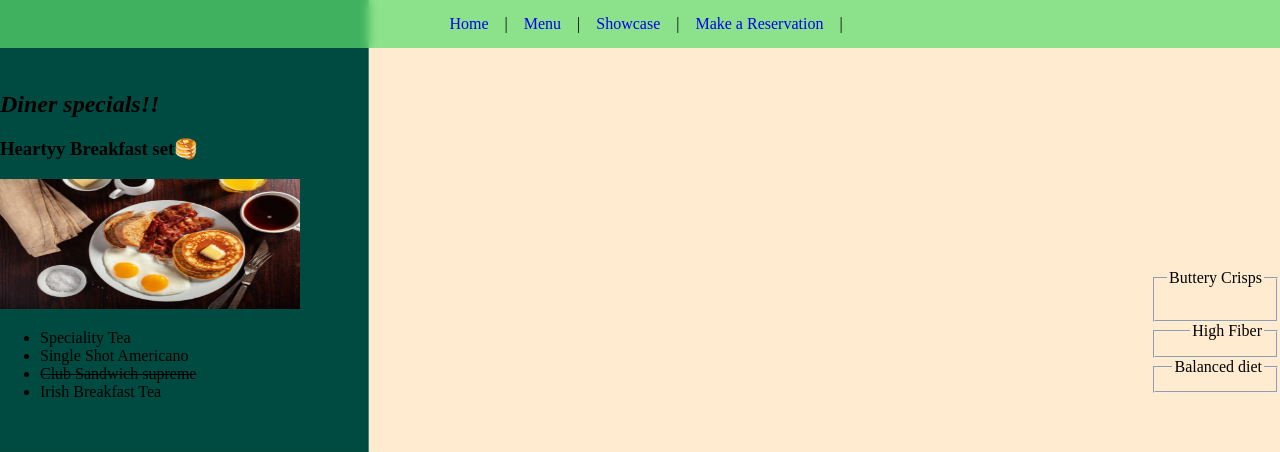
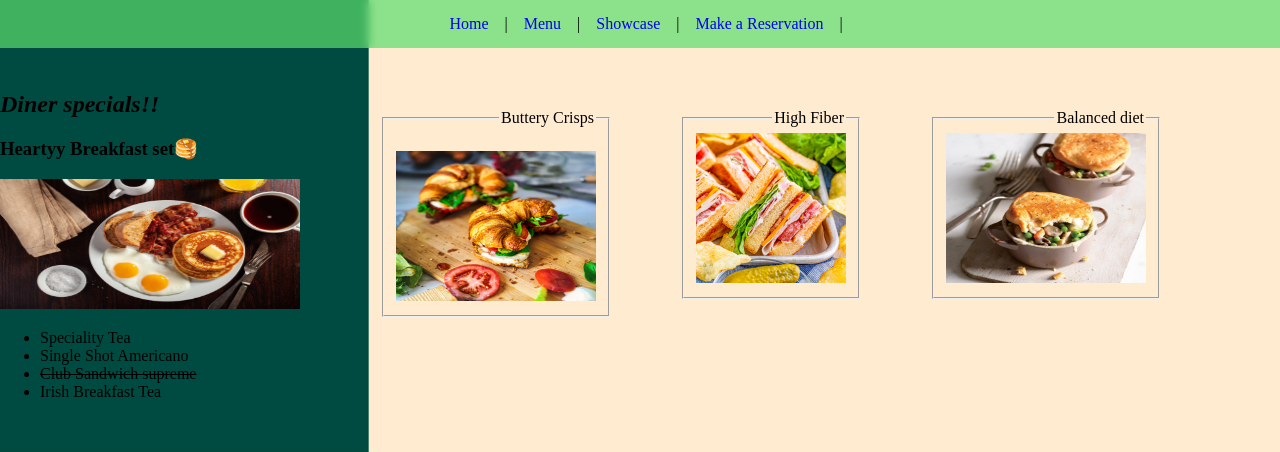
Before and after one commit to Nefeli-Fernando/Restraunt-reservation-and-showcase-system, a plain HTML site: page menu.html in a window 1280 px wide. Shown: the top 452 px of the page. Drawn offline with Linux system fonts and the light colour scheme.

Commit message:
Positioned special food items

```diff
--- a/menu.html
+++ b/menu.html
@@ -67,16 +67,28 @@
     </div>
 
     <div style="text-align: right;">
-        <fieldset>
-            <legend>Buttery Crisps</legend><br>
+            <div style="position: relative; height: 100px;">
+    <p style="position: absolute; top: 40px; right: 70px;">
+
+        <span style="float:right; margin-top:-20px;">
+
+        <fieldset style="position: absolute; top: -180px; left: -900px;">
+            <legend >Buttery Crisps</legend><br>
+                <img width = "200" height = "150" src = "Assets\Images\buttery crisps.jpg" alt = "Buttery-crispy-image">
         </fieldset>
-                    <fieldset>
+                    <fieldset style="position: absolute; top: -180px; left: -600px;">
                         <legend>High Fiber</legend>
+                            <img wdith = "200" height = "150" src = "Assets\Images\CLUB-SANDWICH-RECIPE-3-2.jpg" alt = "High-fiber">
+
                     </fieldset>
 
-                                    <fieldset>
+                                    <fieldset style="position: absolute; top: -180px; left: -350px;">
                                         <legend>Balanced diet</legend>
+                                            <img width = "200" height = "150" src = "Assets\Images\balanced diet.jpg" alt="Balanced-diet" >
                                     </fieldset>
+        </span>
+        </p>
+</div>
     </div>
 
 </div>
```
Also changed, not shown: Assets/Images/CLUB-SANDWICH-RECIPE-3-2.jpg (added), Assets/Images/balanced diet.jpg (added), Assets/Images/buttery crisps.jpg (added).
